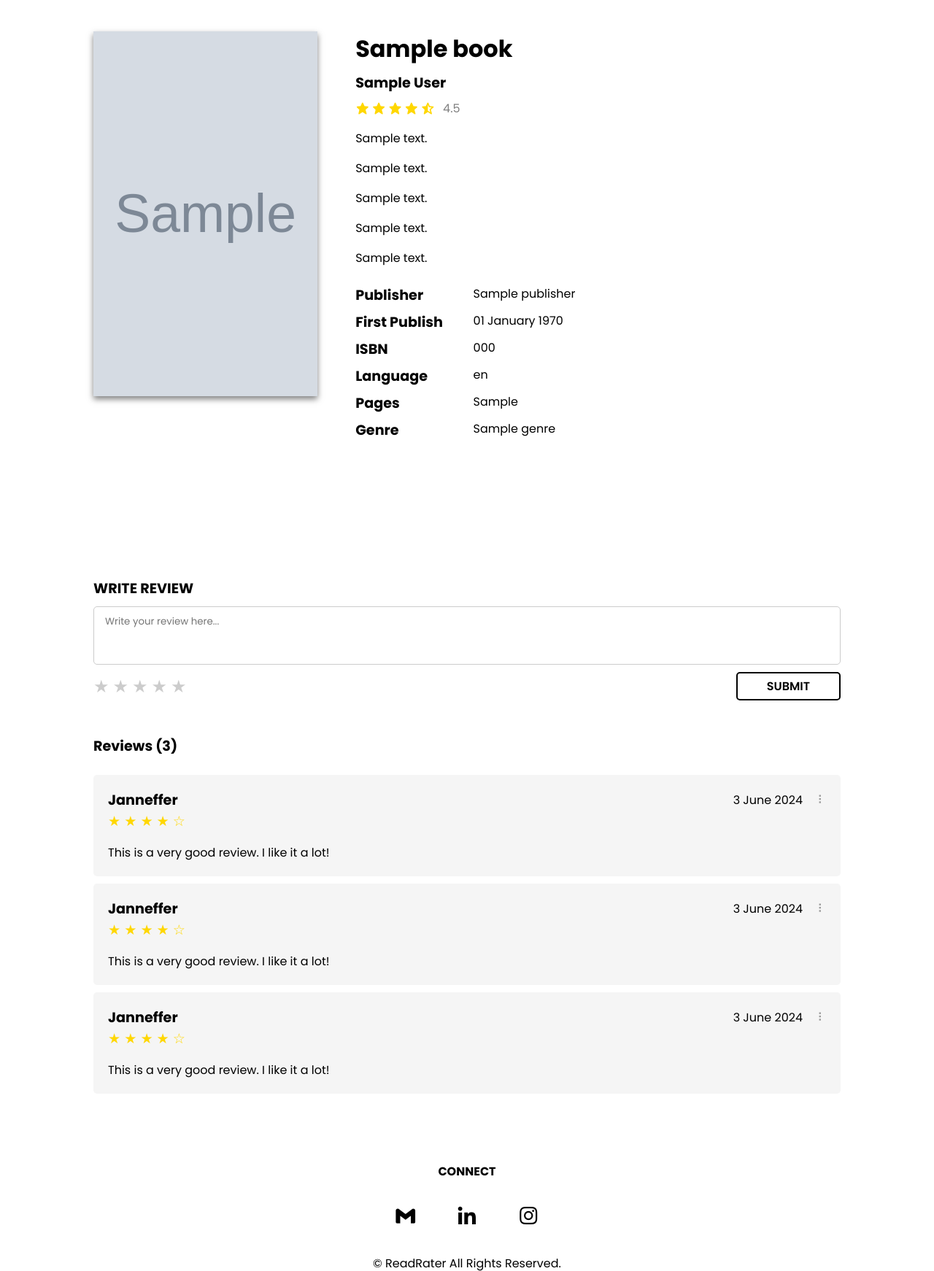
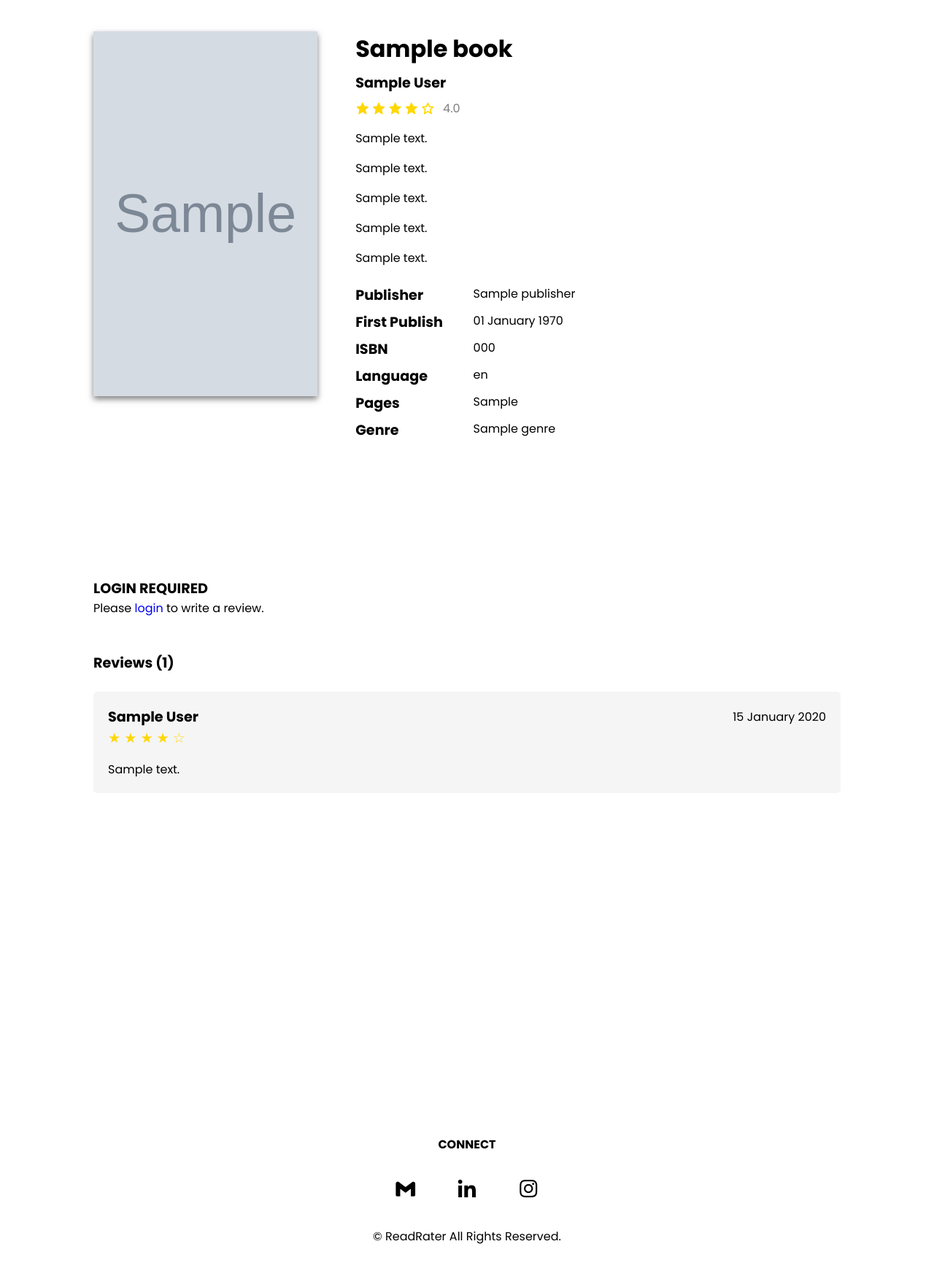
Before and after one commit to janneffer/BOOK-REVIEW-PROJECT, a PHP site: page /bookreview.php in a window 1280 px wide. Shown: the part 68-1810 px from the top of the page at 73% size. After the commit the page ends 1773 px from the top, so only its background shows below. Run offline with PHP 8.4, Linux system fonts and the light colour scheme; tables that the repository leaves empty or names only in its code hold one stand-in row (values such as "Sample post"); grey boxes marked "Sample" are stand-in pictures.

Commit message:
Update bookreview.php (review)

```diff
--- a/bookreview.php
+++ b/bookreview.php
@@ -1,4 +1,5 @@
 <?php
+session_start();
 include 'dbconn.php';
 include 'header.php';
 
@@ -18,6 +19,54 @@ $book_query = "SELECT books.title, authors.author_name, books.cover_image, books
 
 $book_result = $conn->query($book_query);
 $book = $book_result->fetch_assoc();
+
+// Check if user is logged in
+$user_logged_in = isset($_SESSION['user_id']);
+
+// Process review submission
+if (isset($_POST['submit_review'])) {
+    if ($user_logged_in) {
+        $user_id = $_SESSION['user_id'];
+        $review_text = $_POST['review_text'];
+        $rating = $_POST['rating'];
+
+        // Insert review into database
+        $insert_review_query = "INSERT INTO reviews (user_id, book_id, review_text, rating) VALUES ('$user_id', '$book_id', '$review_text', '$rating')";
+        $conn->query($insert_review_query);
+
+        // Redirect to prevent form resubmission on page refresh
+        header("Location: {$_SERVER['REQUEST_URI']}");
+        exit();
+    }
+}
+
+// Fetch reviews for the book from the database
+$reviews_query = "SELECT users.first_name, users.last_name, reviews.review_text, reviews.rating, reviews.review_date
+                  FROM reviews
+                  JOIN users ON reviews.user_id = users.user_id
+                  WHERE reviews.book_id = $book_id";
+$reviews_result = $conn->query($reviews_query);
+
+// Hitung total rating dan jumlah ulasan
+$total_rating = 0;
+$total_reviews = 0;
+$reviews = []; // Array to store reviews
+while ($row = $reviews_result->fetch_assoc()) {
+    $reviews[] = $row;
+    $total_rating += $row['rating'];
+    $total_reviews++;
+}
+
+// Hitung rata-rata rating
+$average_rating = $total_reviews > 0 ? $total_rating / $total_reviews : 0;
+
+// Menampilkan bintang sesuai dengan rata-rata rating
+$full_stars = floor($average_rating);
+$half_star = ceil($average_rating - $full_stars);
+$empty_stars = 5 - $full_stars - $half_star;
+
+// Memformat rata-rata rating menjadi satu desimal
+$formatted_rating = number_format($average_rating, 1);
 ?>
 
 <!-- ==================== THE BOOK SECTION ==================== -->
@@ -30,12 +79,19 @@ $book = $book_result->fetch_assoc();
             <h2><?php echo htmlspecialchars($book['title']); ?></h2>
             <h4><?php echo htmlspecialchars($book['author_name']); ?></h4>
             <div class="total-rating">
-                <i class='bx bxs-star'></i>
-                <i class='bx bxs-star'></i>
-                <i class='bx bxs-star'></i>
-                <i class='bx bxs-star'></i>
-                <i class='bx bxs-star-half'></i>
-                <span>4.5</span>
+                <?php
+                // Menampilkan bintang sesuai dengan rata-rata rating
+                for ($i = 0; $i < $full_stars; $i++) {
+                    echo '<i class="bx bxs-star"></i>';
+                }
+                if ($half_star == 1) {
+                    echo '<i class="bx bxs-star-half"></i>';
+                }
+                for ($i = 0; $i < $empty_stars; $i++) {
+                    echo '<i class="bx bx-star"></i>';
+                }
+                ?>
+                <span><?php echo $formatted_rating; ?></span>
             </div>
             <p><?php echo $book['desc_1']; ?></p>
             <p><?php echo $book['desc_2']; ?></p>
@@ -72,12 +128,25 @@ $book = $book_result->fetch_assoc();
     </div>
 </section>
 
+
+
 <!-- ==================== REVIEW SECTION ==================== -->
 <section class="review" id="review">
     <div class="comments">
+        <?php
+        if (!$user_logged_in) { // If the user is not logged in
+            ?>
+            <div class="write-box">
+                <h4>Login Required</h4>
+                <p>Please <a href="sign.php">login</a> to write a review.</p>
+            </div>
+            <?php
+        } else { // If the user is logged in
+            ?>
             <div class="write-box">
                 <h4>Write Review</h4>
-            <textarea placeholder="Write your review here..." oninput="autoResize(this)"></textarea>
+                <form action="" method="post"> <!-- Updated action to submit the form to the same page -->
+                    <textarea name="review_text" placeholder="Write your review here..." oninput="autoResize(this)"></textarea>
                     <div class="rating-and-submit">
                         <div class="star-rating">
                             <span class="star" data-value="1">&#9733;</span>
@@ -86,69 +155,63 @@ $book = $book_result->fetch_assoc();
                             <span class="star" data-value="4">&#9733;</span>
                             <span class="star" data-value="5">&#9733;</span>
                         </div>
-                <button type="button" class="submit-btn">Submit</button>
+                        <input type="hidden" name="rating" id="rating" value="1"> <!-- Default rating value -->
+                        <button type="submit" name="submit_review" class="submit-btn">Submit</button> <!-- Added name attribute to the submit button -->
                     </div>
+                </form>
             </div>
+            <?php
+        }
+        ?>
 
         <div class="posted">
-            <h4>Reviews (3)</h4>
+            <h4>Reviews (<?php echo count($reviews); ?>)</h4> <!-- Display the number of reviews -->
+            <?php
+            // Display existing reviews
+            if (count($reviews) > 0) {
+                foreach ($reviews as $row) {
+                    ?>
                     <div class="review-box">
                         <div class="review-header">
-                    <h5>Janneffer</h5>
-                    <p>3 June 2024 <button class="more-options">&#10247;</button></p>
-                    <div class="more-options-popup" id="more-options-popup1">
-                        <a href="#">Delete</a>
-                        <a href="#">Report</a>
-                    </div>
+                            <h5><?php echo htmlspecialchars($row['first_name'] . ' ' . $row['last_name']); ?></h5>
+                            <p><?php echo date('d F Y', strtotime($row['review_date'])); ?></p>
                         </div>
                         <div class="star-rating">
-                    <span class="star">&#9733;</span>
-                    <span class="star">&#9733;</span>
-                    <span class="star">&#9733;</span>
-                    <span class="star">&#9733;</span>
-                    <span class="star">&#9734;</span>
+                            <?php
+                            $rating = $row['rating'];
+                            for ($i = 1; $i <= 5; $i++) {
+                                if ($i <= $rating) {
+                                    echo '<span class="star">&#9733;</span>';
+                                } else {
+                                    echo '<span class="star">&#9734;</span>';
+                                }
+                            }
+                            ?>
                         </div>
-                <p>This is a very good review. I like it a lot!</p>
+                        <p><?php echo htmlspecialchars($row['review_text']); ?></p>
                     </div>
-            <div class="review-box">
-                <div class="review-header">
-                    <h5>Janneffer</h5>
-                    <p>3 June 2024 <button class="more-options">&#10247;</button></p>
-                    <div class="more-options-popup" id="more-options-popup2">
-                        <a href="#">Delete</a>
-                        <a href="#">Report</a>
-                    </div>
-                </div>
-                <div class="star-rating">
-                    <span class="star">&#9733;</span>
-                    <span class="star">&#9733;</span>
-                    <span class="star">&#9733;</span>
-                    <span class="star">&#9733;</span>
-                    <span class="star">&#9734;</span>
-                </div>
-                <p>This is a very good review. I like it a lot!</p>
-            </div>
-            <div class="review-box">
-                <div class="review-header">
-                    <h5>Janneffer</h5>
-                    <p>3 June 2024 <button class="more-options">&#10247;</button></p>
-                    <div class="more-options-popup" id="more-options-popup3">
-                        <a href="#">Delete</a>
-                        <a href="#">Report</a>
-                    </div>
-                </div>
-                <div class="star-rating">
-                    <span class="star">&#9733;</span>
-                    <span class="star">&#9733;</span>
-                    <span class="star">&#9733;</span>
-                    <span class="star">&#9733;</span>
-                    <span class="star">&#9734;</span>
-                </div>
-                <p>This is a very good review. I like it a lot!</p>
-            </div>
+                    <?php
+                }
+            } else {
+                echo "<p>No reviews yet.</p>";
+            }
+            ?>
         </div>
     </div>
 </section>
+
+
+<script>
+    const stars = document.querySelectorAll('.star');
+    const ratingInput = document.getElementById('rating');
+    stars.forEach(star => {
+        star.addEventListener('click', function() {
+            const value = parseInt(this.getAttribute('data-value'));
+            ratingInput.value = value;
+        });
+    });
+</script>
+
 
 <?php
 include 'footer.php';
```
Lines whose indentation alone changed are shown as unchanged.
